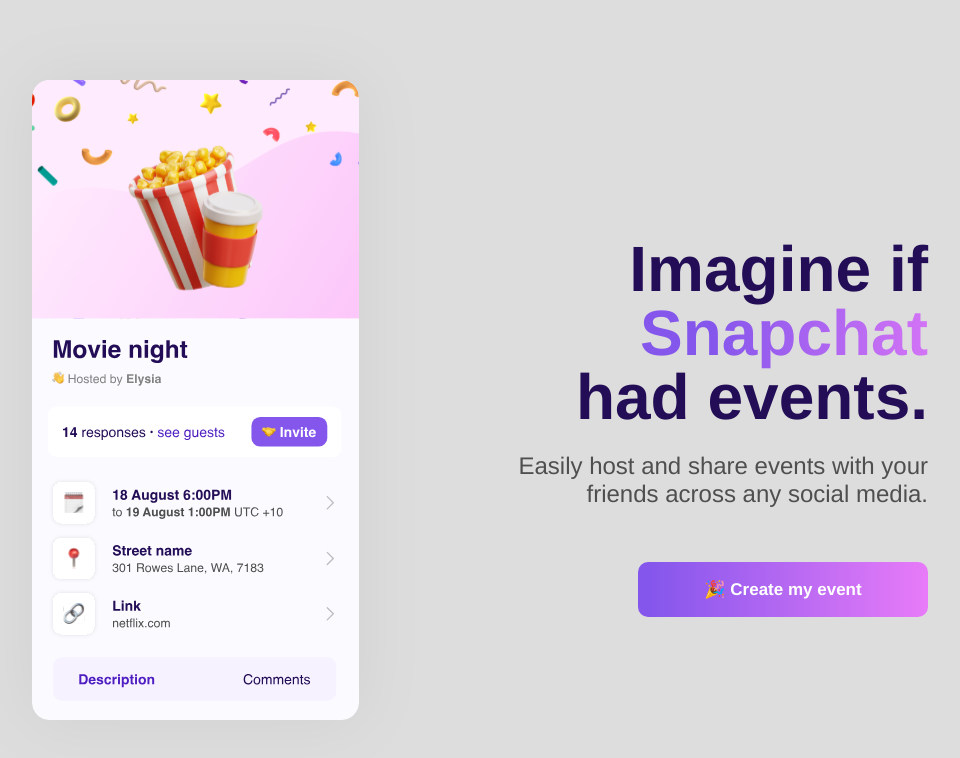
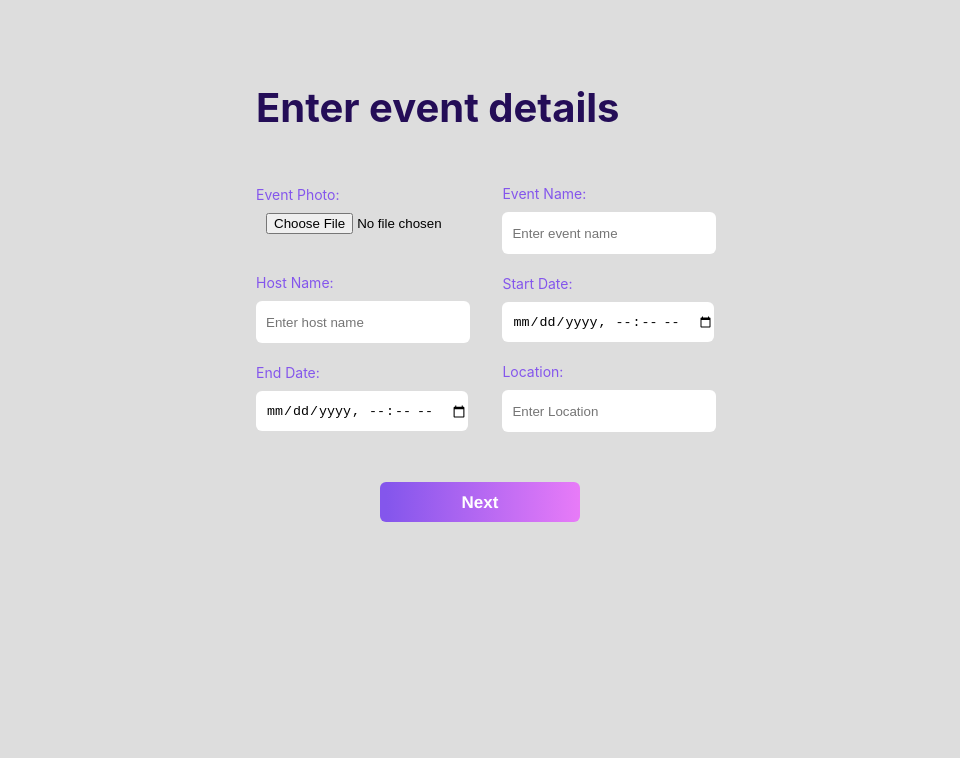
Before and after one commit to EmmanuelObi/envitedFrontendAssessmentTest1, a React (Create React App) app in the folder media-app/: page /create in a window 1280 px wide. Shown: the top 758 px of the page, without its empty margins (160-1120 px from the left). Built offline with nearby package versions, Linux system fonts and the light colour scheme.

Commit message:
completed create event page fully

```diff
--- a/media-app/package.json
+++ b/media-app/package.json
@@ -3,11 +3,13 @@
   "version": "0.1.0",
   "private": true,
   "dependencies": {
+    "@reduxjs/toolkit": "^1.8.5",
     "@testing-library/jest-dom": "^5.16.5",
     "@testing-library/react": "^13.4.0",
     "@testing-library/user-event": "^13.5.0",
     "react": "^18.2.0",
     "react-dom": "^18.2.0",
+    "react-redux": "^8.0.4",
     "react-router-dom": "^6.2.1",
     "react-scripts": "5.0.1",
     "web-vitals": "^2.1.4"
--- /dev/null
+++ b/media-app/src/helpers/validator.js
@@ -0,0 +1,5 @@
+const checkValueIsEmpty = (value) => value.trim() !== "";
+
+export const validators = {
+  checkValueIsEmpty,
+};
--- /dev/null
+++ b/media-app/src/hooks/useInput.js
@@ -0,0 +1,38 @@
+import { useEffect, useState } from "react";
+
+const useInput = (validate, initialValue) => {
+  const [value, setValue] = useState(initialValue);
+  const [isTouched, setIsTouched] = useState(false);
+
+  const valueIsValid = validate && validate(value);
+  const hasError = !valueIsValid && isTouched;
+
+  useEffect(() => {
+    setValue(() => initialValue);
+  }, [initialValue]);
+
+  const valueInputChange = (event) => {
+    setValue(`${event?.target?.value ?? event}`);
+  };
+
+  const setInputValue = (value) => {
+    setValue(value);
+  };
+
+  const inputBlurHandler = () => {
+    setIsTouched(true);
+  };
+
+  const clearInputValue = () => setValue("");
+
+  return {
+    value,
+    hasError,
+    valueInputChange,
+    valueIsValid,
+    inputBlurHandler,
+    clearInputValue,
+    setInputValue,
+  };
+};
+export default useInput;
--- a/media-app/src/index.js
+++ b/media-app/src/index.js
@@ -4,12 +4,16 @@
 import App from "./App";
 import reportWebVitals from "./reportWebVitals";
 import { BrowserRouter } from "react-router-dom";
+import { Provider } from "react-redux";
+import store from "./state/store";
 
 const root = ReactDOM.createRoot(document.getElementById("root"));
 root.render(
   <React.StrictMode>
     <BrowserRouter>
-      <App />
+      <Provider store={store}>
+        <App />
+      </Provider>
     </BrowserRouter>
   </React.StrictMode>
 );
--- /dev/null
+++ b/media-app/src/pages/Create/Create.js
@@ -0,0 +1,170 @@
+import React from "react";
+import styles from "./Create.module.css";
+import { Link } from "react-router-dom";
+import useInput from "../../hooks/useInput";
+import { validators } from "../../helpers/validator";
+import { useDispatch, useSelector } from "react-redux";
+import { formActions } from "../../state/formSlice";
+
+const Create = () => {
+  const dispatch = useDispatch();
+  const {
+    form: { formData },
+  } = useSelector((state) => state);
+  const {
+    value: eventPhoto,
+    valueInputChange: eventPhotoValueInputChange,
+    inputBlurHandler: eventPhotoInputBlurHandle,
+    valueIsValid: eventPhotoValueIsValid,
+    clearInputValue: eventPhotoClear,
+  } = useInput(validators.checkValueIsEmpty, "");
+  const {
+    value: eventName,
+    valueInputChange: eventNameValueInputChange,
+    inputBlurHandler: eventNameInputBlurHandle,
+    valueIsValid: eventNameValueIsValid,
+    clearInputValue: eventNameClear,
+  } = useInput(validators.checkValueIsEmpty, "");
+  const {
+    value: hostName,
+    valueInputChange: hostNameValueInputChange,
+    inputBlurHandler: hostNameInputBlurHandle,
+    valueIsValid: hostNameValueIsValid,
+    clearInputValue: hostNameClear,
+  } = useInput(validators.checkValueIsEmpty, "");
+  const {
+    value: startDate,
+    valueInputChange: startDateValueInputChange,
+    inputBlurHandler: startDateInputBlurHandle,
+    valueIsValid: startDateValueIsValid,
+    clearInputValue: startDateClear,
+  } = useInput(validators.checkValueIsEmpty, "");
+  const {
+    value: endDate,
+    valueInputChange: endDateValueInputChange,
+    inputBlurHandler: endDateInputBlurHandle,
+    valueIsValid: endDateValueIsValid,
+    clearInputValue: endDateClear,
+  } = useInput(validators.checkValueIsEmpty, "");
+  const {
+    value: location,
+    valueInputChange: locationValueInputChange,
+    inputBlurHandler: locationInputBlurHandle,
+    valueIsValid: locationValueIsValid,
+    clearInputValue: locationClear,
+  } = useInput(validators.checkValueIsEmpty, "");
+
+  const formIsValid =
+    eventNameValueIsValid &&
+    eventPhotoValueIsValid &&
+    hostNameValueIsValid &&
+    locationValueIsValid &&
+    startDateValueIsValid &&
+    endDateValueIsValid;
+
+  const clearAllInput = () => {
+    eventNameClear();
+    eventPhotoClear();
+    hostNameClear();
+    locationClear();
+    startDateClear();
+    endDateClear();
+  };
+
+  const handleFormSubmit = () => {
+    if (!formIsValid) return;
+
+    const data = {
+      eventPhoto,
+      eventName,
+      hostName,
+      startDate,
+      endDate,
+      location,
+    };
+
+    dispatch(formActions.setFormData(data));
+
+    clearAllInput();
+    console.log({ formData });
+  };
+  return (
+    <div className={styles.createEvent}>
+      <form className={styles.form}>
+        <h2>Enter event details</h2>
+        <div className={styles.inputs}>
+          <div className={styles.formGroup}>
+            <label>Event Photo:</label>
+            <input
+              type="file"
+              placeholder="Enter event name"
+              value={eventPhoto}
+              onChange={eventPhotoValueInputChange}
+              onBlur={eventPhotoInputBlurHandle}
+            ></input>
+          </div>
+          <div className={styles.formGroup}>
+            <label>Event Name:</label>
+            <input
+              type="text"
+              placeholder="Enter event name"
+              value={eventName}
+              onChange={eventNameValueInputChange}
+              onBlur={eventNameInputBlurHandle}
+            ></input>
+          </div>
+          <div className={styles.formGroup}>
+            <label>Host Name:</label>
+            <input
+              type="text"
+              placeholder="Enter host name"
+              value={hostName}
+              onChange={hostNameValueInputChange}
+              onBlur={hostNameInputBlurHandle}
+            ></input>
+          </div>
+          <div className={styles.formGroup}>
+            <label>Start Date:</label>
+            <input
+              type="datetime-local"
+              placeholder="Enter start date"
+              value={startDate}
+              onChange={startDateValueInputChange}
+              onBlur={startDateInputBlurHandle}
+            ></input>
+          </div>
+          <div className={styles.formGroup}>
+            <label>End Date:</label>
+            <input
+              type="datetime-local"
+              placeholder="Enter end date"
+              value={endDate}
+              onChange={endDateValueInputChange}
+              onBlur={endDateInputBlurHandle}
+            ></input>
+          </div>
+          <div className={styles.formGroup}>
+            <label>Location:</label>
+            <input
+              type="text"
+              placeholder="Enter Location"
+              value={location}
+              onChange={locationValueInputChange}
+              onBlur={locationInputBlurHandle}
+            ></input>
+          </div>
+        </div>
+
+        <Link
+          to={`/${!formIsValid ? "create" : "event"}`}
+          className={styles.link}
+          onClick={handleFormSubmit}
+        >
+          <button className={styles.nextBtn}>Next</button>
+        </Link>
+      </form>
+    </div>
+  );
+};
+
+export default Create;
--- /dev/null
+++ b/media-app/src/pages/Create/Create.module.css
@@ -0,0 +1,102 @@
+.createEvent {
+  max-width: 70%;
+  min-height: 100vh;
+  box-sizing: border-box;
+  margin: 0 auto;
+  display: flex;
+  flex-direction: column;
+  justify-content: flex-start;
+  align-items: center;
+}
+.createEvent h2 {
+  font-size: 40px;
+  color: #240d57;
+}
+.createEvent .form {
+  width: 50%;
+  margin: 0 auto;
+  min-height: 80vh;
+  margin-top: 50px;
+}
+.form .inputs {
+  width: 100%;
+  display: flex;
+  justify-content: space-between;
+  align-items: center;
+  flex-wrap: wrap;
+}
+.inputs .formGroup {
+  width: 45%;
+  display: flex;
+  flex-direction: column;
+  justify-content: flex-start;
+  align-items: flex-start;
+  margin-top: 20px;
+}
+.formGroup label {
+  font-size: 14px;
+  color: #8456ec;
+  margin-bottom: 10px;
+}
+.formGroup input {
+  width: 100%;
+  height: 40px;
+  padding-left: 10px;
+  border: none;
+  outline: none;
+  border-radius: 6px;
+  transition: 200ms linear;
+}
+.formGroup input:focus {
+  border: 1px solid #e87bf8;
+}
+.nextBtn {
+  margin: 50px auto;
+  display: flex;
+  justify-content: center;
+  align-items: center;
+  border: none;
+  outline: none;
+  min-width: 200px;
+  height: 40px;
+  background: linear-gradient(90deg, #8456ec 3.25%, #e87bf8 100%);
+  border-radius: 6px;
+  font-family: "Helvetica";
+  font-style: normal;
+  font-weight: 700;
+  font-size: 17px;
+  line-height: 23px;
+  text-align: right;
+  color: #ffffff;
+  cursor: pointer;
+  transition: 200ms linear;
+}
+.link {
+  text-decoration: none !important;
+}
+.nextBtn:hover {
+  border: 1px solid #8456ec;
+  color: #8456ec;
+  background: transparent;
+  transform: scale(1.05);
+}
+
+@media only screen and (max-width: 1200px) {
+  .createEvent {
+    max-width: 85%;
+  }
+  .createEvent .form {
+    width: 90%;
+  }
+}
+@media only screen and (max-width: 990px) {
+  .createEvent {
+    max-width: 90%;
+  }
+  .form .inputs {
+    flex-direction: column;
+  }
+  .inputs .formGroup {
+    width: 90%;
+  }
+}
--- a/media-app/src/pages/LandingPage/LandingPage.js
+++ b/media-app/src/pages/LandingPage/LandingPage.js
@@ -3,6 +3,7 @@
 import styles from "./LandingPage.module.css";
 import { AppImages } from "../../assets/index";
 import useScreenWidth from "../../hooks/useScreenWidth";
+import { Link } from "react-router-dom";
 
 const LandingPage = () => {
   const screenWidth = useScreenWidth();
@@ -10,7 +11,9 @@
   return (
     <div className={styles.LandingPage}>
       {screenWidth <= 990 && (
-        <button className={styles.action_button}>🎉 Create my event</button>
+        <Link to="/create" className={styles.link}>
+          <button className={styles.action_button}>🎉 Create my event</button>
+        </Link>
       )}
       <div className={styles.LP_IMG}>
         <ImageComponent imageSrc={AppImages.LP_IMG} />
@@ -26,7 +29,9 @@
         </p>
 
         {screenWidth > 990 && (
-          <button className={styles.action_button}>🎉 Create my event</button>
+          <Link to="/create" className={styles.link}>
+            <button className={styles.action_button}>🎉 Create my event</button>
+          </Link>
         )}
       </div>
     </div>
--- a/media-app/src/pages/LandingPage/LandingPage.module.css
+++ b/media-app/src/pages/LandingPage/LandingPage.module.css
@@ -63,6 +63,16 @@
   color: #ffffff;
   margin-top: 30px;
   cursor: pointer;
+  transition: 200ms linear;
+}
+.action_button:hover {
+  border: 1px solid #8456ec;
+  color: #8456ec;
+  background: transparent;
+  transform: scale(1.05);
+}
+.link {
+  text-decoration: none !important;
 }
 
 @media only screen and (max-width: 1200px) {
--- a/media-app/src/routes.js
+++ b/media-app/src/routes.js
@@ -1,10 +1,13 @@
 import React from "react";
 import { Route, Routes as Switch } from "react-router-dom";
+import Create from "./pages/Create/Create";
 import LandingPage from "./pages/LandingPage/LandingPage";
 
 const Routes = () => {
   return (
     <Switch>
+      <Route exact path="/event" element={<LandingPage />} />
+      <Route exact path="/create" element={<Create />} />
       <Route exact path="/" element={<LandingPage />} />
       <Route exact path="*" element={<LandingPage />} />
     </Switch>
--- /dev/null
+++ b/media-app/src/state/formSlice.js
@@ -0,0 +1,18 @@
+import { createSlice } from "@reduxjs/toolkit";
+
+const initialState = {
+  formData: {},
+};
+
+const form = createSlice({
+  name: "form",
+  initialState,
+  reducers: {
+    setFormData(state, action) {
+      state.formData = action.payload;
+    },
+  },
+});
+
+export const formActions = form.actions;
+export const formReducer = form.reducer;
--- /dev/null
+++ b/media-app/src/state/store.js
@@ -0,0 +1,10 @@
+import { configureStore } from "@reduxjs/toolkit";
+import { formReducer } from "./formSlice";
+
+const store = configureStore({
+  reducer: {
+    form: formReducer,
+  },
+});
+
+export default store;
```
Also changed, not shown: 1 other file (tests, documents, lock files or other folders).
